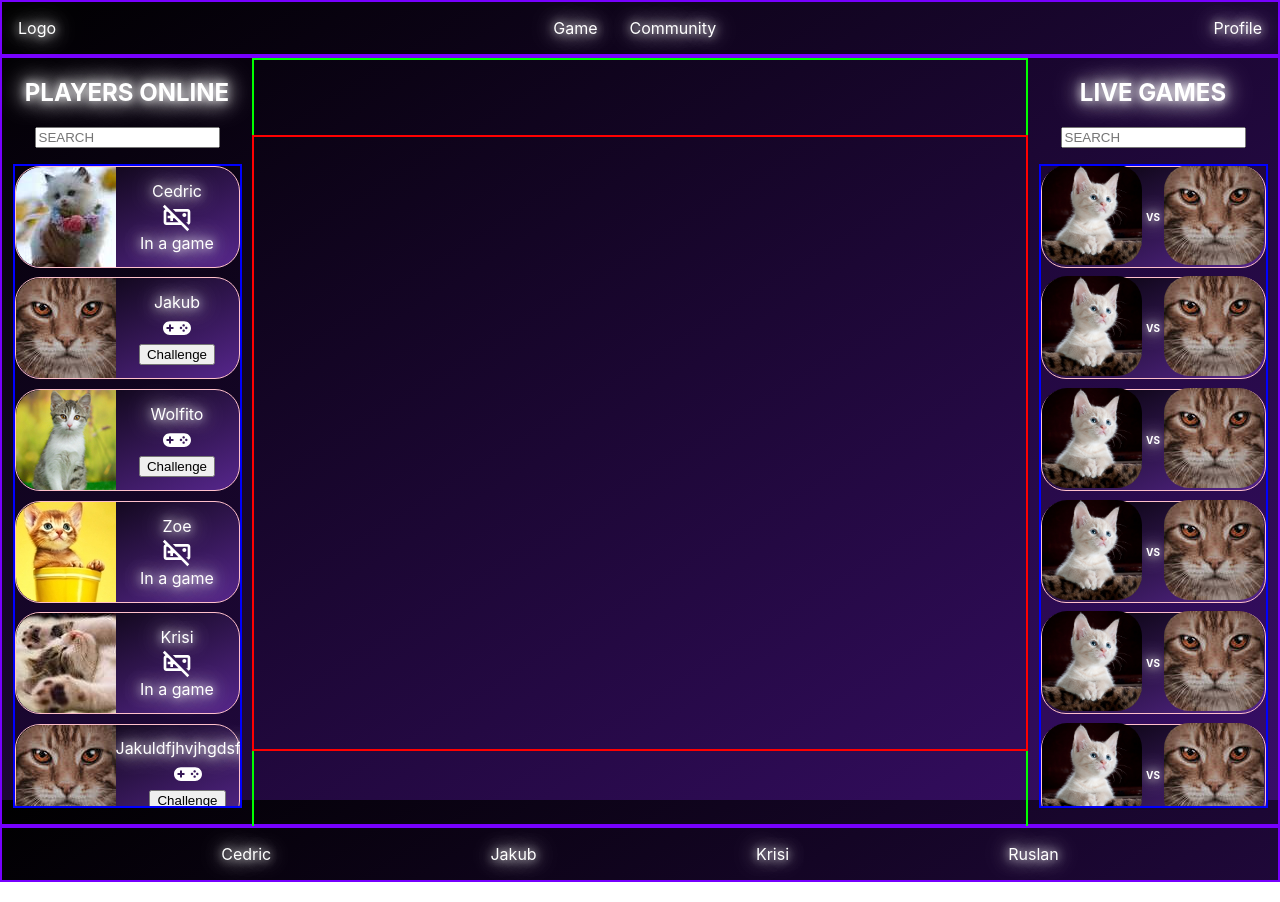
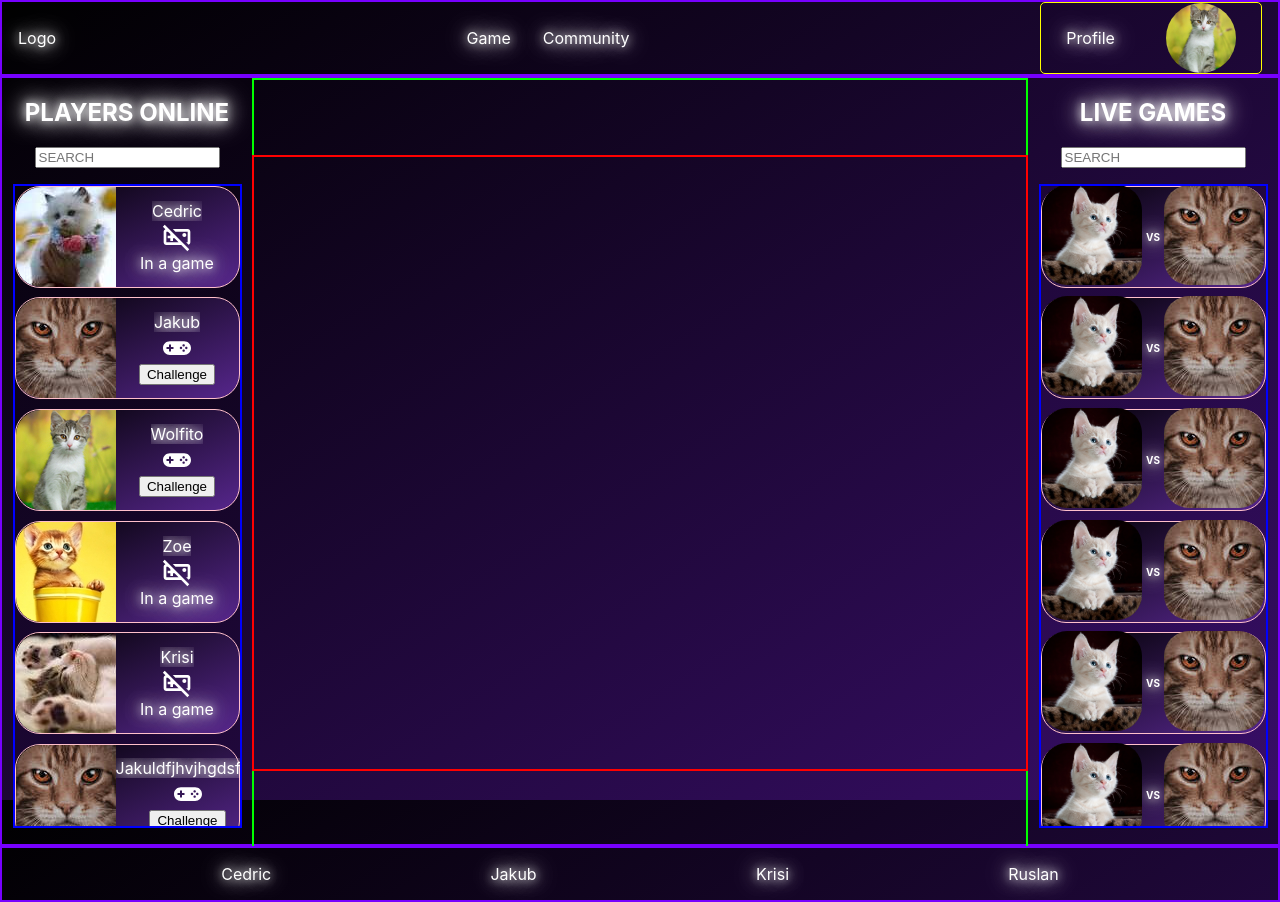
Before and after one commit to cerdelen/42_transcendence, a React (Create React App) app in the folder client/: page / in a window 1280 px wide. Built offline with nearby package versions, Linux system fonts and the light colour scheme.

Commit message:
barebone for the dropdown

```diff
--- a/client/src/App.css
+++ b/client/src/App.css
@@ -14,6 +14,7 @@ footer,
 main {
   border: 2px solid rgb(119, 0, 255);
 }
+
 /* HEADER */
 header {
   align-items: center;
@@ -23,6 +24,59 @@ header {
   margin-top: 0;
 }
 
+header img {
+  width: 70px;
+  height: 70px;
+  object-fit: cover;
+  border-radius: 50%;
+}
+
+.profile {
+  display: flex;
+  align-items: center;
+  justify-content: space-around;
+  border: 1px solid yellow;
+  min-width: 220px;
+  border-radius: 5px;
+  cursor: pointer;
+  position: relative;
+}
+
+header span {
+  /* border: 2px solid black; */
+
+}
+
+header span:hover {
+  padding: 0 1em;
+  border: 2px solid white;
+  border-radius: 5px;
+}
+
+#user-dropdown {
+  /* display: none; */
+  position: absolute;
+  z-index: 1;
+  /* width: 200px;
+  height: 200px; */
+  border: 2px solid lime;
+  border-bottom-left-radius: 5px;
+  border-bottom-right-radius: 5px;
+  background: linear-gradient(to bottom right, rgb(20, 20, 20), rgb(76, 34, 104));
+  background-color: #FFF;
+  /* top: 65px; */
+  /* right: 10px; */
+}
+
+#user-dropdown * {
+  color: red;
+  border: 2px solid lime;
+  width: 35px;
+  height: 5px;
+  background-color: black;
+  margin: 6px 0;
+
+}
 header nav ul {
   display: flex;
   justify-content:space-around;
@@ -66,6 +120,7 @@ canvas {
   border: 2px solid red;
 
 }
+
 .live-games {
   grid-column: 3;
   min-width: 250px;
@@ -161,7 +216,7 @@ footer ul {
 }
 
 #user-name {
-  /* overflow: hidden; */
+  overflow: hidden;
   text-overflow: ellipsis;
   white-space: nowrap;
   /* border: 1px solid yellow; */
--- a/client/src/components/Header.tsx
+++ b/client/src/components/Header.tsx
@@ -1,8 +1,30 @@
-import React from 'react'
+import React, { useRef, useState } from 'react'
+import profile from '../images/cat-grass.jpg'
+import themeAchievement from '../images/changed-theme-achievement.png'
+import threeWinsAchievement from '../images/three-wins-achievement.png'
+import halfGamesAchievement from '../images/won-half-of-your-games-achievement.png'
+import expertLevel from '../images/expert-level.jpeg'
 
 type Props = {}
 
 const Header = (props: Props) => {
+	const [isDropdownOpen, setIsDropdownOpen] = useState(false);
+	const firstElementRef = useRef<HTMLDivElement>(null);
+	const secondElementRef = useRef<HTMLDivElement>(null);
+
+	function handleProfileClick() {
+		setIsDropdownOpen(!isDropdownOpen);
+
+		if (firstElementRef.current && secondElementRef.current)
+		{
+			secondElementRef.current.style.top = `${firstElementRef.current.getBoundingClientRect().bottom}px`;
+		}
+
+	}
+
+	const availability: boolean = true;
+	const gamesWon: number = 69;
+	const username: String = 'Catlin';
   return (
 	<header>
 		<div>Logo</div>
@@ -16,7 +38,30 @@ const Header = (props: Props) => {
 				</li>
 			</ul>
 		</nav>
-		<div>Profile</div>
+		<div className='profile'
+			ref={firstElementRef}>
+			<span
+					onClick={handleProfileClick}>Profile</span>
+			<img src={profile} alt="" />
+
+		{
+			<div ref={secondElementRef}
+					id="user-dropdown"
+					style={{ display: isDropdownOpen ? 'block' : 'none' }}>
+				<img src={expertLevel} alt="" />
+				<span>{username}</span>
+				<span>{availability ? 'online' : 'offline'}</span>
+				<span>Games won {gamesWon} </span>
+				<div>
+					<span>Achievements</span>
+					<img src={themeAchievement} alt="" />
+					<img src={halfGamesAchievement} alt="" />
+					<img src={threeWinsAchievement} alt="" />
+				</div>
+				<button>Logout</button>
+			</div>
+		}
+		</div>
 	</header>
   )
 }
--- a/client/src/components/LoginPage.tsx
+++ b/client/src/components/LoginPage.tsx
@@ -1,10 +1,4 @@
-
-// type Props = {
-// }
-
 const LoginPage = () => {
-
-
 
   return (
     <div className='login-page'>
```
